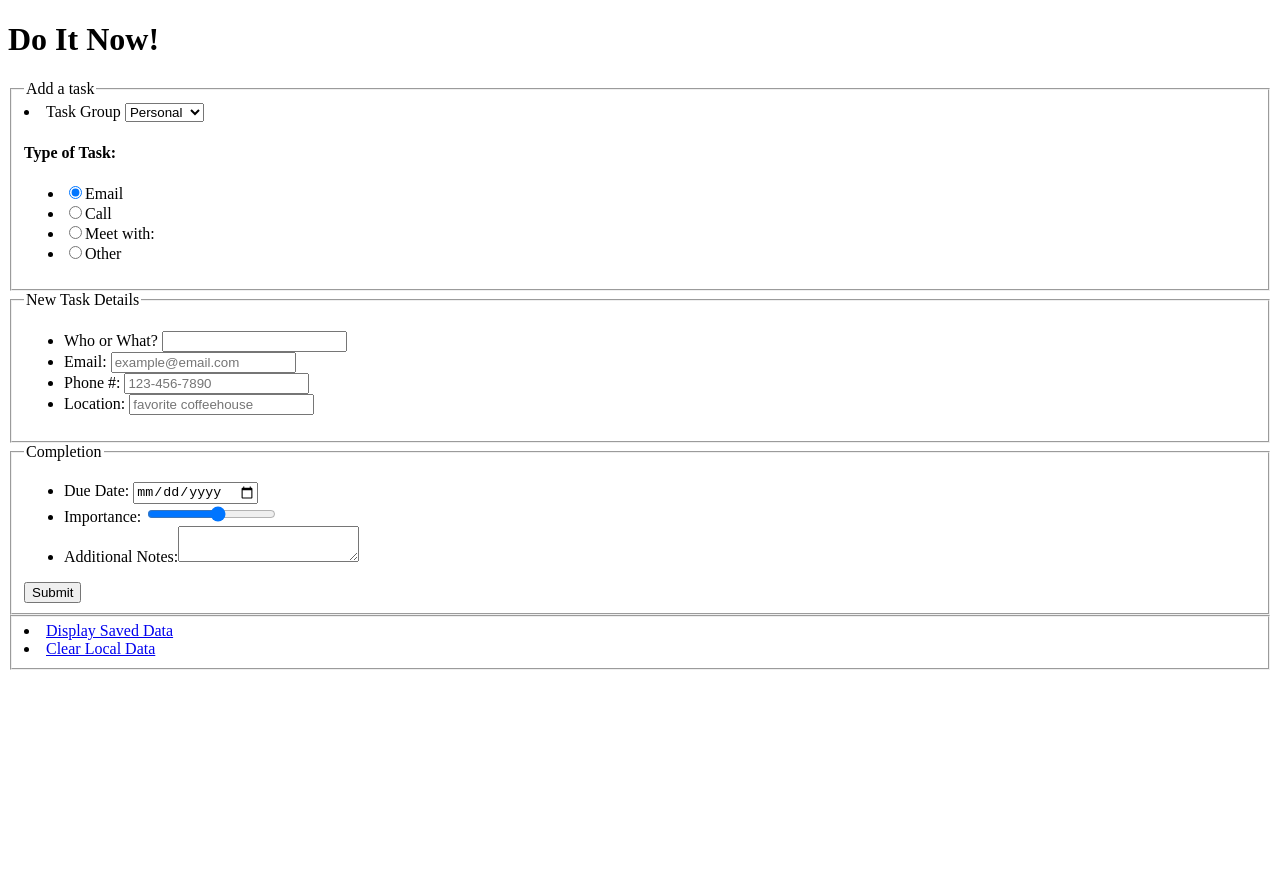
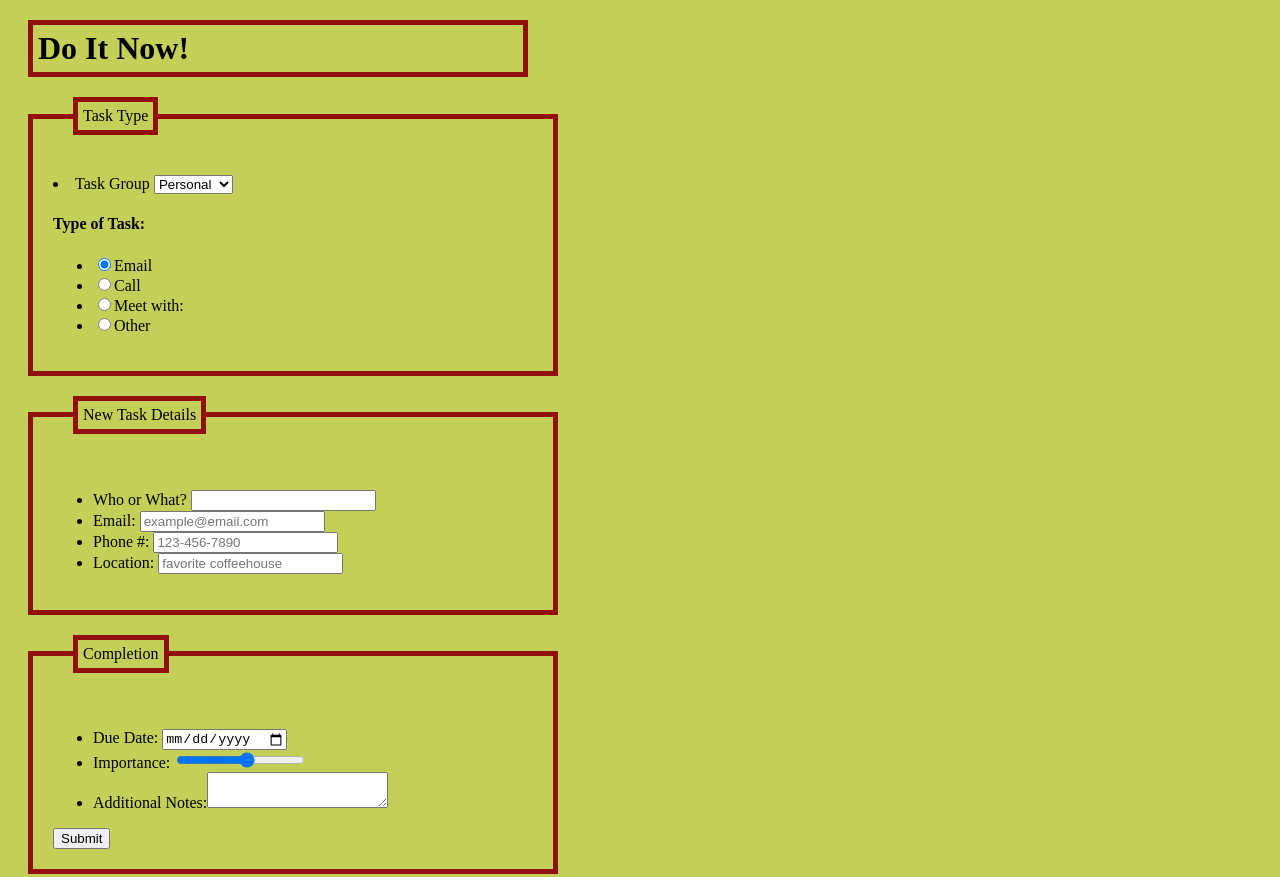
Before and after one commit to shawn82x/morgart_shawn_mdv-projects, a plain HTML site: page VFW/morgart_shawn_project1/additem.html in a window 1280 px wide. Shown: the top 877 px of the page. Before the commit the page ends 800 px from the top, so only its background shows below. Drawn offline with Linux system fonts and the light colour scheme.

Commit message:
Started CSS styling

```diff
--- a/VFW/morgart_shawn_project1/additem.html
+++ b/VFW/morgart_shawn_project1/additem.html
@@ -12,15 +12,15 @@
     <meta name="HandheldFriendly" content="True" />
     <meta name="MobileOptimized" content="320" />
     <title>Do It Now!</title>
-    <!-- link href="styles.css" rel="stylesheet" type="text/css" / -->
-    <!-- script src="main.js" type="text/javascript"></script -->
+    <link href="styles.css" rel="stylesheet" type="text/css" />
+    <script src="main.js" type="text/javascript"></script>
 </head>
 
 <body>
     <h1>Do It Now!</h1>
     <form action="#" method="post">
         <fieldset>
-            <legend>Add a task</legend>
+            <legend>Task Type</legend>
                 <li>
                     <label for="taskGroup" >Task Group</label>
                     <select id="taskGroup">
--- a/VFW/morgart_shawn_project1/styles.css
+++ b/VFW/morgart_shawn_project1/styles.css
@@ -0,0 +1,34 @@
+/*
+
+title: additem.html Styles
+author: Shawn R. Morgart
+for: Visual Frameworks 1110: Project 2
+
+*/
+body {
+    background-color: #C4CF58
+
+}
+
+h1 {
+    margin: 20px;
+    border: 5px solid #910F0C;
+    padding: 5px;
+    width: 480px;
+    font:
+}
+
+legend {
+    margin: 20px;
+    border: 5px solid #910F0C;
+    padding: 5px;
+    width: auto;
+}
+
+fieldset {
+    margin: 20px;
+    border: 5px solid #910F0C;
+    padding: 20px;
+    width: 480px;
+
+}
```
Also changed, not shown: 1 other file.
